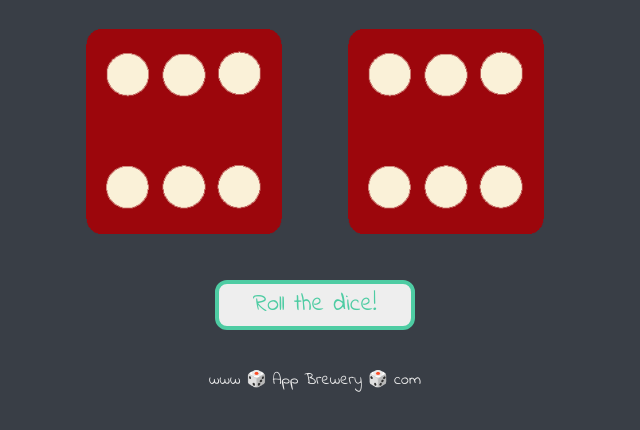
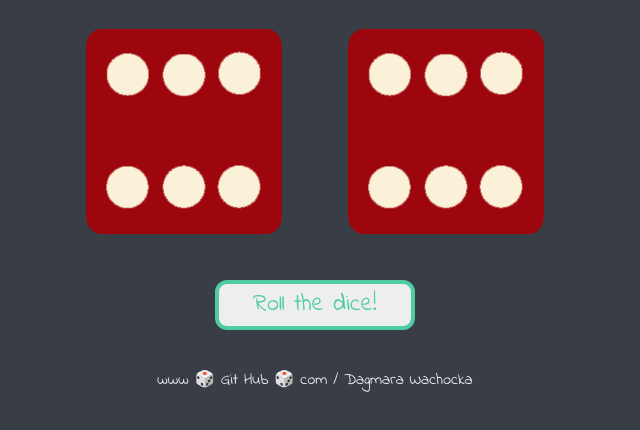
Before and after one commit to dagmarawachocka/DiceGame, a plain HTML site: page index.html in a window 1280 px wide. Shown: the part 302-732 px from the top of the page, without its empty margins (325-965 px from the left). Drawn offline with Linux system fonts and the light colour scheme.

Commit message:
footer correction

```diff
--- a/index.html
+++ b/index.html
@@ -34,7 +34,9 @@
   </body>
 
   <footer>
-    www 🎲 App Brewery 🎲 com
+    <a href="https://github.com/dagmarawachocka">
+      www 🎲 Git Hub 🎲 com / Dagmara Wachocka
+    </a>
   </footer>
   <script src="index.js"></script>
 </html>
--- a/styles.css
+++ b/styles.css
@@ -70,7 +70,12 @@ img {
 }
 
 footer {
+  display: flex;
+  justify-content: center;
   margin-top: 3%;
+}
+
+footer a {
   color: var(--footer-font-color);
-  text-align: center;
+  text-decoration: none;
 }
```
